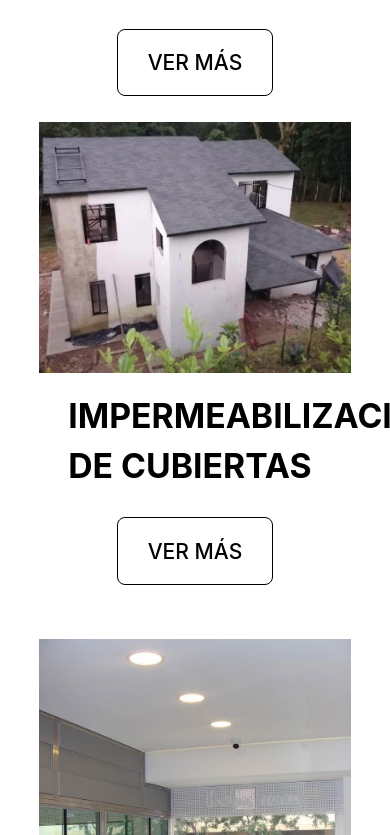
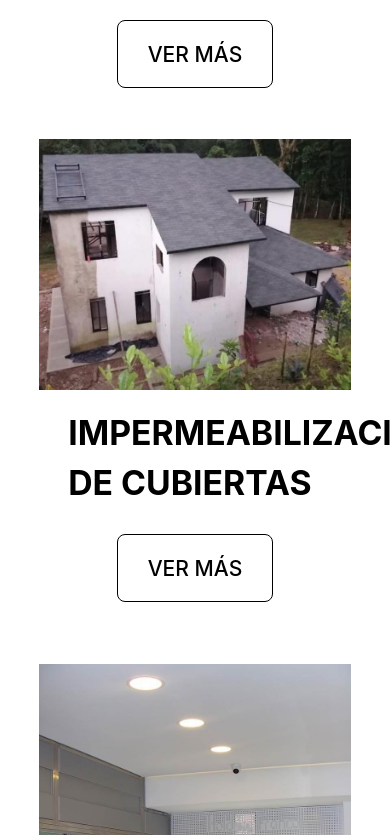
Before and after one commit to milenaAristiza/react-proyexi3, a React (Vite) app: page / in a window 390 px wide. Shown: the part 2589-3424 px from the top of the page. Built offline with nearby package versions, Linux system fonts and the light colour scheme.

Commit message:
change in spaces

```diff
--- a/src/pages/Index/Index.css
+++ b/src/pages/Index/Index.css
@@ -268,6 +268,8 @@ h1 {
 
     .sub_servicios_1 {
         flex-direction: column;
+        margin-top: 3vh;
+        margin-bottom: 3vh;
     }
 
     .responsive1 {
```
